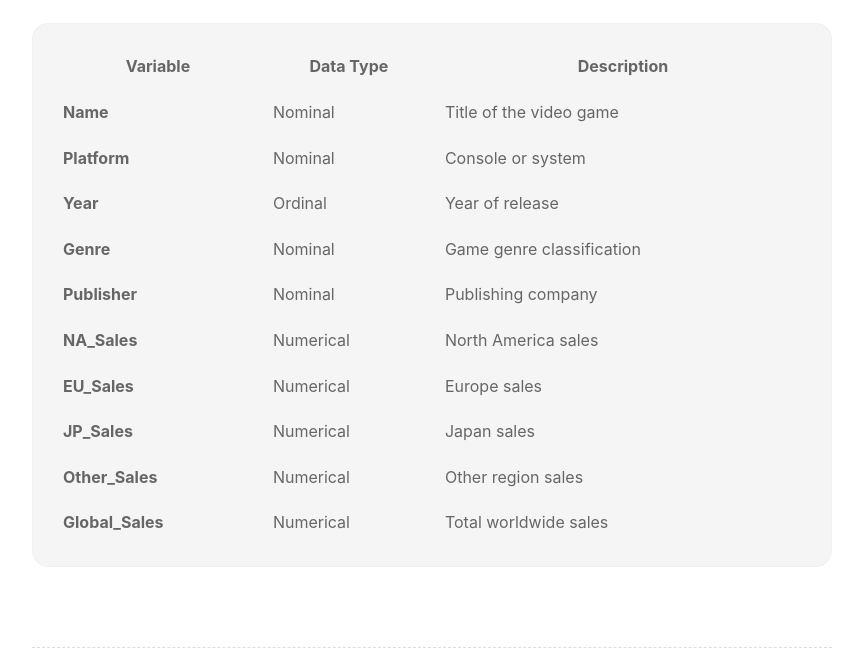
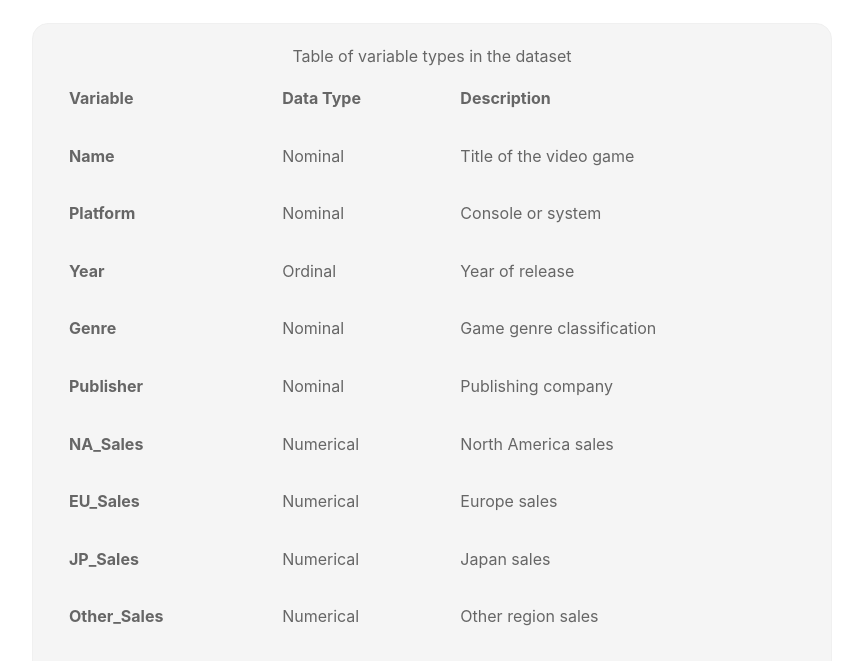
Before and after one commit to shnoom/shnoom.github.io, a plain HTML site: page vega.html in a window 1280 px wide. Shown: the part 694-1355 px from the top of the page, without its empty margins (208-1071 px from the left). Drawn offline with Linux system fonts and the light colour scheme; a script that the page names is missing.

Commit message:
adjust errors and add caption to table

```diff
--- a/styles.css
+++ b/styles.css
@@ -203,6 +203,12 @@ svg {
 .variable-table th,
 .variable-table td {
     text-align: left;
+    padding: 1rem;
+}
+
+.variable-table {
+    width: 100%;
+    border-collapse: collapse;
     padding: 1rem;
 }
 
--- a/vega.html
+++ b/vega.html
@@ -41,7 +41,8 @@
         <h2 class="section-heading">Variable Types</h2>
 
         <div id="cat-chart-container">
-            <table width="100%" cellpadding="10" cellspacing="0">
+            <table class="variable-table">
+                <caption>Table of variable types in the dataset</caption>
                 <thead>
                     <tr>
                         <th >Variable</th>
```
